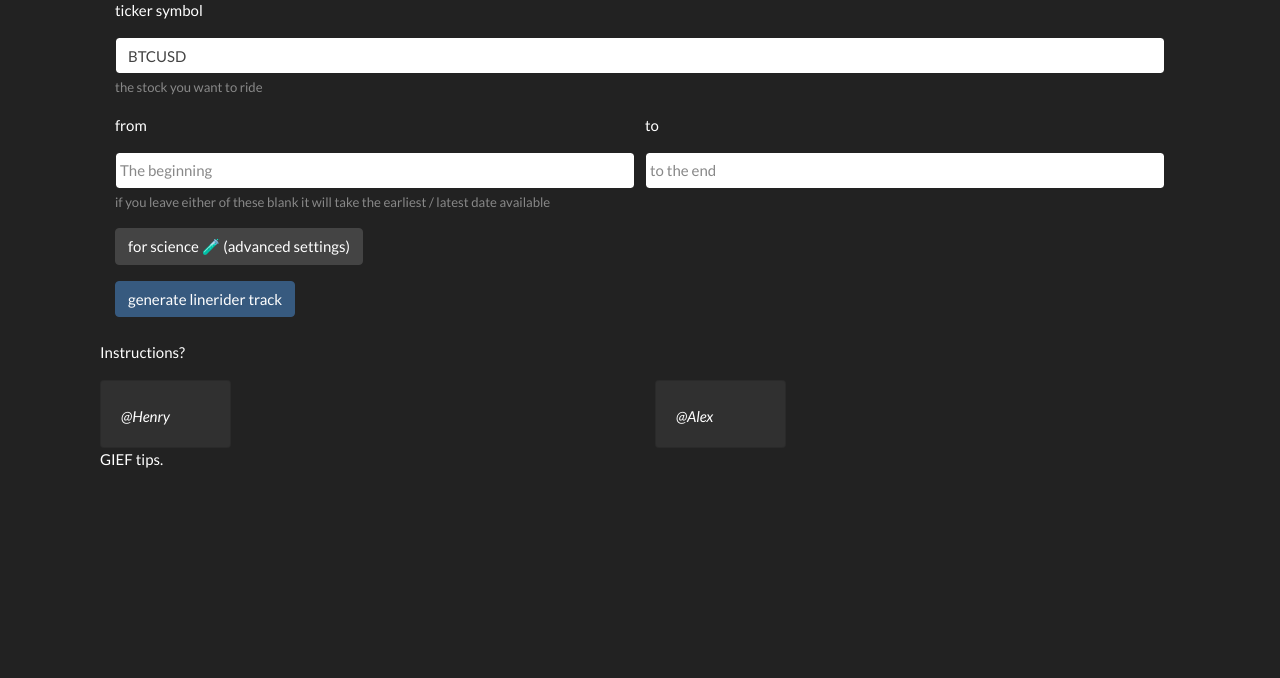
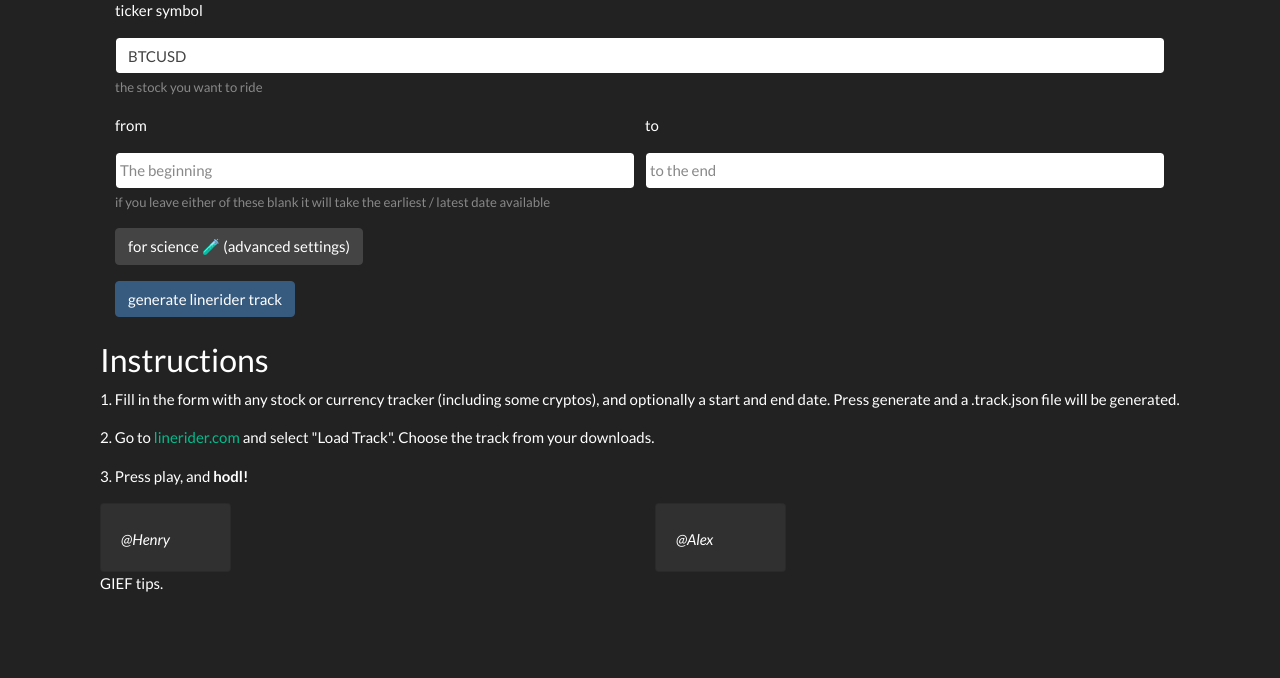
Before and after one commit to Aeory/hodl-rider, a Flask app: page / in a window 1280 px wide. Shown: the part 739-1417 px from the top of the page. Before the commit the page ends 1207 px from the top, so only its background shows below. Run offline with Flask 2, Linux system fonts and the light colour scheme; parts of the project's set-up code (start-up, migrations or seed data) failed here and were passed over; some libraries are stand-ins or nearby versions.

Commit message:
Updated recaptcha dev environment, and added instructions to front end

```diff
--- a/client/templates/main/home.html
+++ b/client/templates/main/home.html
@@ -206,7 +206,17 @@
 
     <div class="row mt-4">
         <div class="col">
-            <p>Instructions?</p>
+            <p class="h3">Instructions</p>
+            <p>
+                1. Fill in the form with any stock or currency tracker (including some cryptos), and optionally a start and end date. Press generate and a .track.json file will be generated.
+            </p>
+            <p>
+                2. Go to <a href="https://linerider.com" rel=”noreferrer noopener”>linerider.com</a> and select "Load Track". Choose the track from your downloads.
+            </p>
+            <p>
+                3. Press play, and <strong>hodl!
+            </strong>
+            </p>
         </div>
     </div>
 
--- a/settings/__init__.py
+++ b/settings/__init__.py
@@ -1,6 +1,11 @@
 import os
+import logging
+
+logger = logging.getLogger(__name__)
 
 if os.environ.get("DEV"):
+    logger.info("Using hodl-rider Development settings")
     from .dev import *
 else:
+    logger.info("Using hodl-rider Production settings")
     from .prod import *
--- a/settings/prod.py
+++ b/settings/prod.py
@@ -6,3 +6,5 @@ RECAPTCHA = {
 }
 
 SECRET_KEY = os.environ.get('APP_SECRET_KEY')
+
+logging.basicConfig(level=logging.INFO)
```
Also changed, not shown: project/server/config.py (+6 -1 lines), settings/dev.py (+5 -2 lines), README.md.
